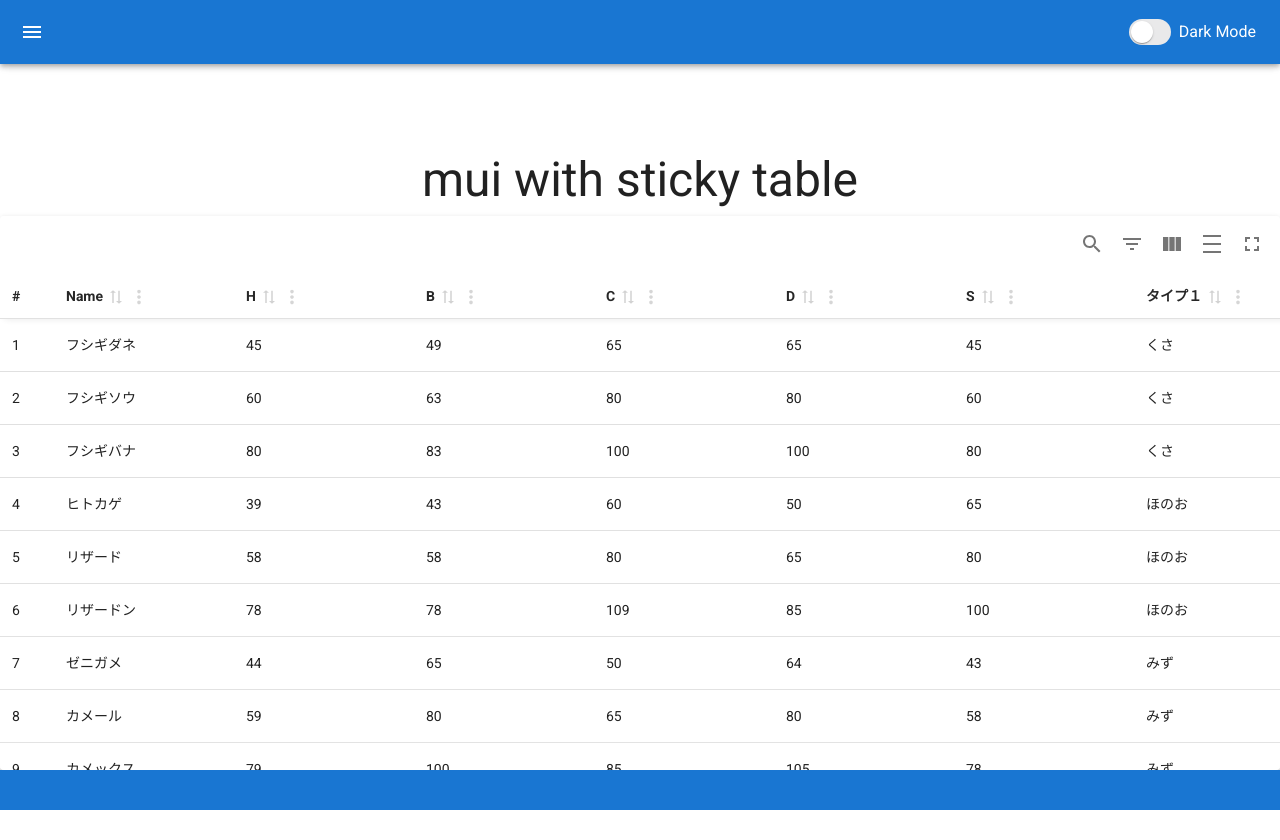
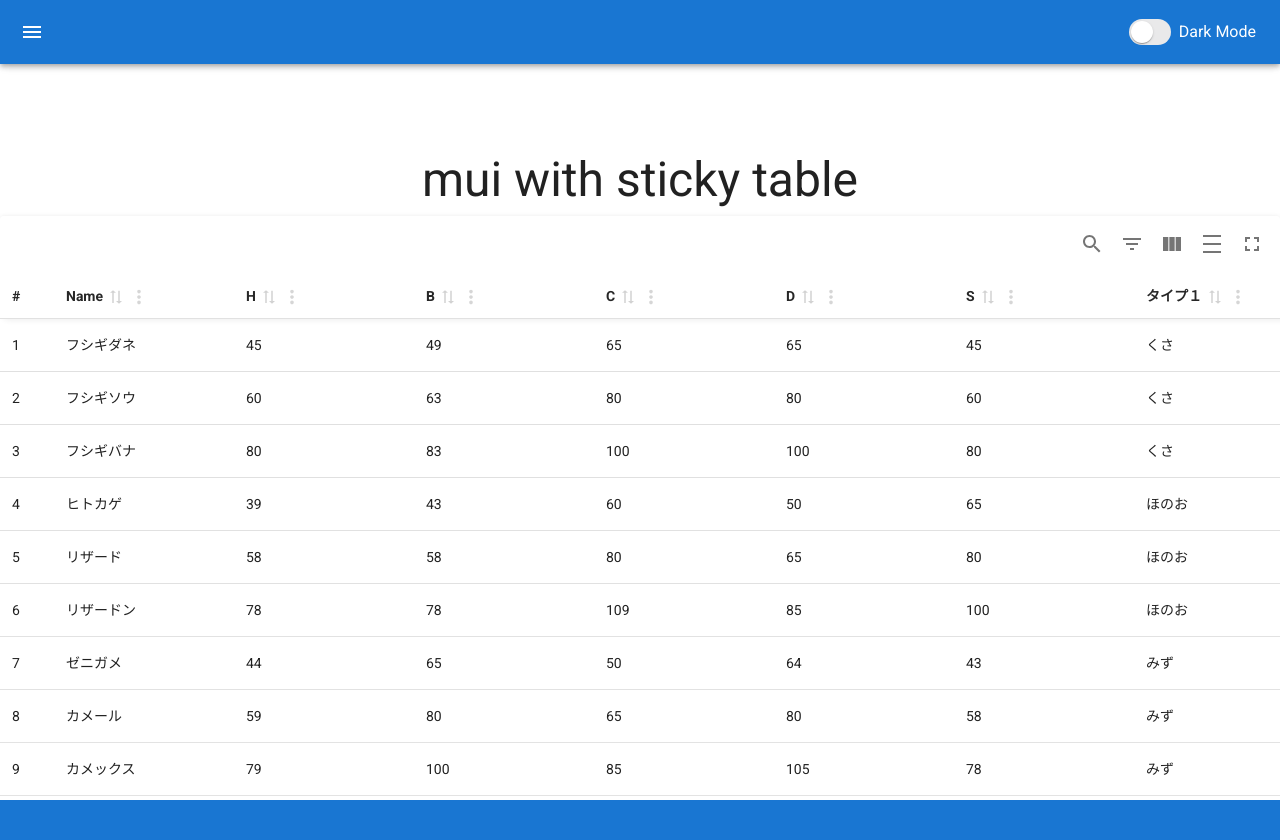
Before and after one commit to poad/sticky-example, a Next.js app: page / in a window 1280 px wide. Before the commit the page ends 810 px from the top, so only its background shows below. Built offline with nearby package versions, Linux system fonts and the light colour scheme.

Commit message:
Bumps node modules

```diff
--- a/src/app/page.tsx
+++ b/src/app/page.tsx
@@ -1,7 +1,7 @@
 'use client';
 import { Box, Typography, Paper } from '@mui/material';
 import { MaterialReactTable, type MRT_ColumnDef } from 'material-react-table';
-import { useMemo, useState } from 'react';
+import { useMemo } from 'react';
 import { data } from './data';
 
 interface Data {
@@ -30,8 +30,6 @@ function Home() {
     ],
     [],
   );
-  const [ isFullScreen, setIsFullScreen ] = useState(false);
-  const [ height, setHeight ] = useState('calc(100vh - 80px - 64px - 4.5rem - 56px - 30px)');
 
   return (
     <>
@@ -60,28 +58,17 @@ function Home() {
 
         <Paper elevation={0}>
           <MaterialReactTable
-            muiTableContainerProps={{
+            muiTableContainerProps={({table}) =>({
               sx: {
-                height,
-              }
-            }}
+                height: table.getState().isFullScreen ? '100vh' : 'calc(100vh - 80px - 4.5rem)',
+              },
+            })}
             columns={columns}
             data={data}
             enableRowNumbers
             enableRowVirtualization
             enablePagination={false}
             enableBottomToolbar={false}
-            state={{
-              isFullScreen,
-            }}
-            onIsFullScreenChange={(isFullScreen) => {
-              setIsFullScreen(isFullScreen);
-              if (isFullScreen) {
-                setHeight('100vh');
-              } else {
-                setHeight('calc(100vh - 80px - 64px - 4.5rem - 56px - 30px)');
-              }
-            }}
           />
         </Paper>
       </Box>
```
